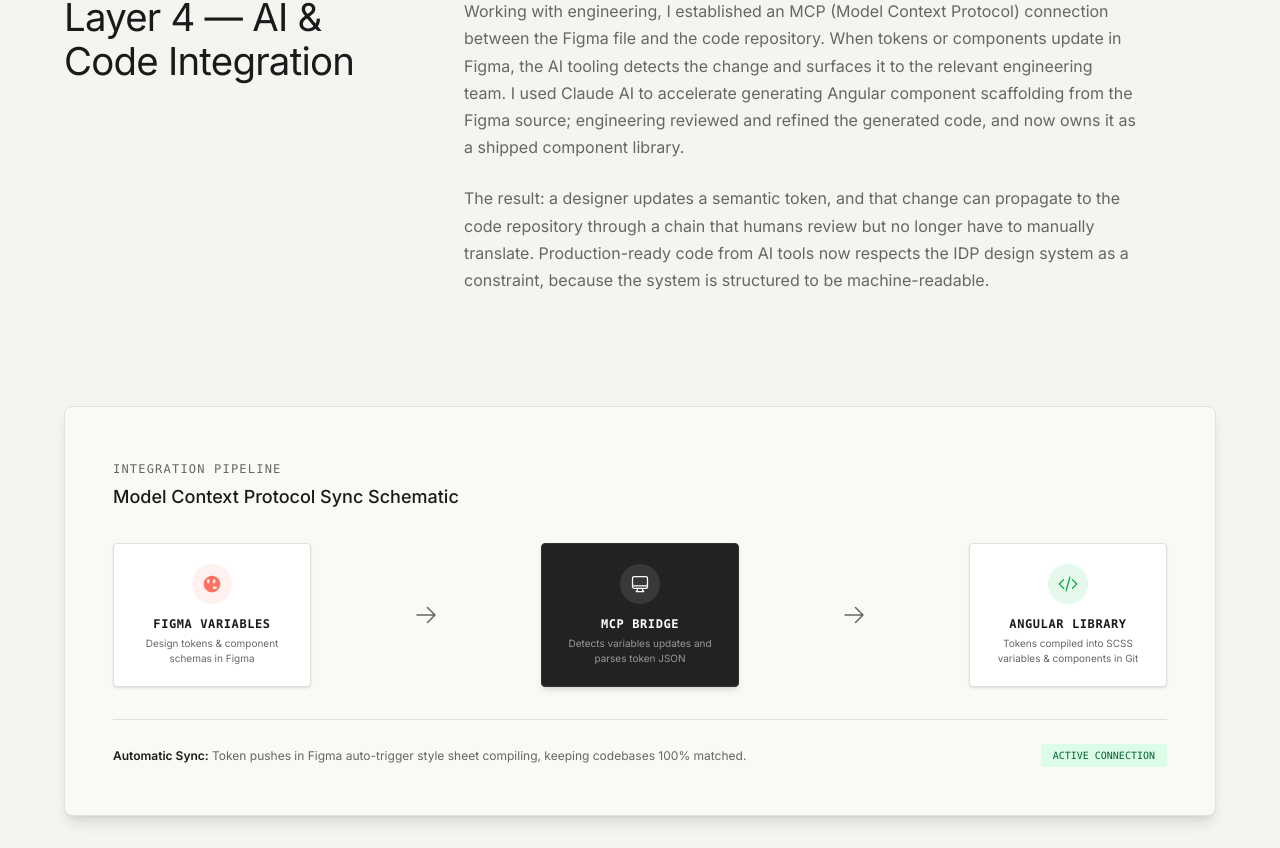
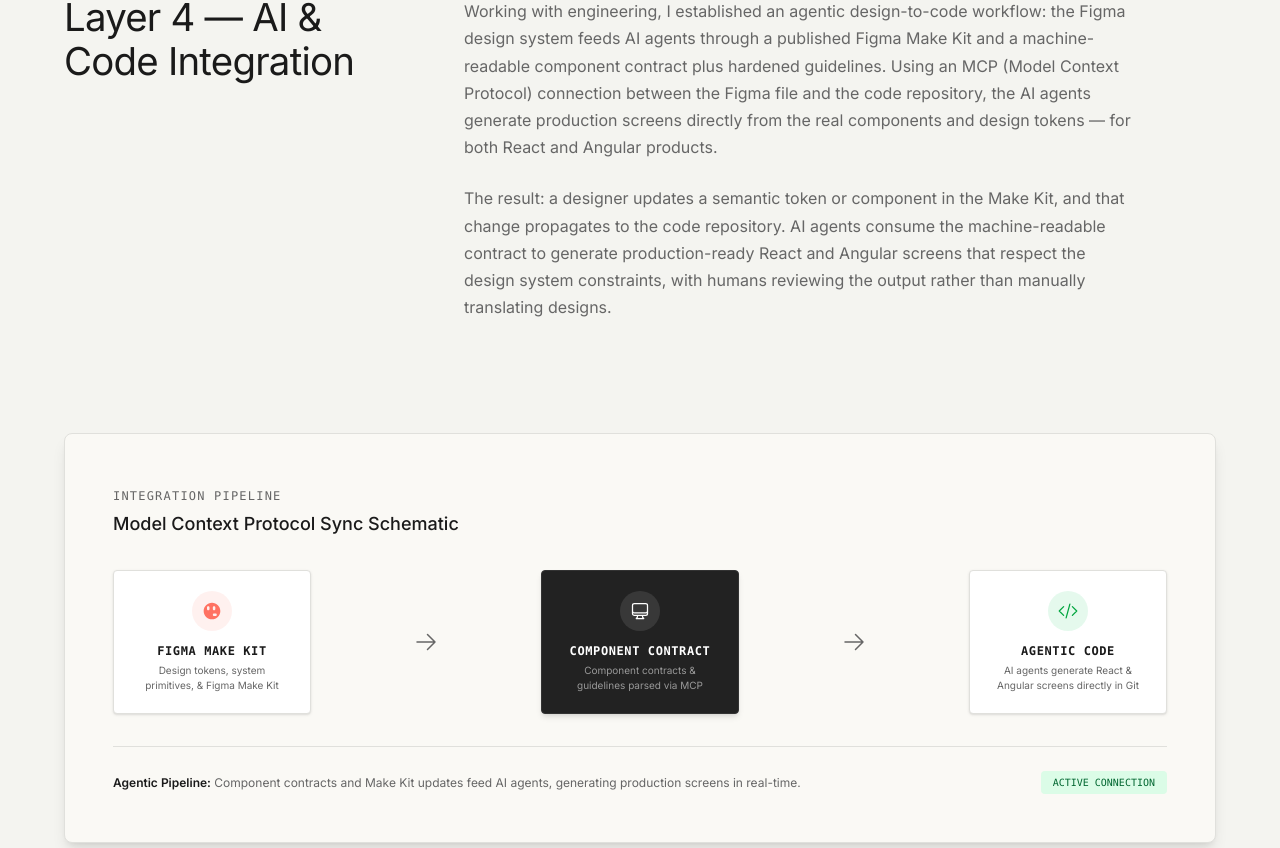
Before and after one commit to renjuren/portfolio, a Next.js app: page /projects/idp-design-system-2026 in a window 1280 px wide. Shown: the part 7792-8640 px from the top of the page. Built offline with nearby package versions, Linux system fonts and the light colour scheme.

Commit message:
docs: reframe case study from Storybook to agentic design-to-code workflow

```diff
--- a/src/app/projects/idp-design-system-2026/page.tsx
+++ b/src/app/projects/idp-design-system-2026/page.tsx
@@ -392,10 +392,10 @@
             <div className="lg:col-span-8">
               <div className="text-body max-w-2xl space-y-6">
                 <p>
-                  This is the layer that made the system genuinely different from what existed before. Working with engineering, I established an MCP (Model Context Protocol) connection between the Figma file and the code repository. When tokens or components update in Figma, the AI tooling detects the change and surfaces it to the relevant engineering team. I used Claude AI to accelerate generating Angular component scaffolding from the Figma source; engineering reviewed and refined the generated code, and now owns it as a shipped component library.
+                  This is the layer that made the system genuinely different from what existed before. Working with engineering, I established an agentic design-to-code workflow: the Figma design system feeds AI agents through a published Figma Make Kit and a machine-readable component contract plus hardened guidelines. Using an MCP (Model Context Protocol) connection between the Figma file and the code repository, the AI agents generate production screens directly from the real components and design tokens — for both React and Angular products.
                 </p>
                 <p>
-                  The result: a designer updates a semantic token, and that change can propagate to the code repository through a chain that humans review but no longer have to manually translate. Production-ready code from AI tools now respects the IDP design system as a constraint, because the system is structured to be machine-readable.
+                  The result: a designer updates a semantic token or component in the Make Kit, and that change propagates to the code repository. AI agents consume the machine-readable contract to generate production-ready React and Angular screens that respect the design system constraints, with humans reviewing the output rather than manually translating designs.
                 </p>
               </div>
             </div>
@@ -418,8 +418,8 @@
                   <div className="w-10 h-10 bg-[#FF7262]/10 text-[#FF7262] rounded-full flex items-center justify-center mb-3">
                     <svg className="w-5 h-5" fill="currentColor" viewBox="0 0 24 24"><path d="M12 2C6.48 2 2 6.48 2 12s4.48 10 10 10 10-4.48 10-10S17.52 2 12 2zm1 14.5c0-.83.67-1.5 1.5-1.5h1.75c.83 0 1.5.67 1.5 1.5s-.67 1.5-1.5 1.5H14.5c-.83 0-1.5-.67-1.5-1.5zM7.5 11c-.83 0-1.5-.67-1.5-1.5V7.75C6 6.92 6.67 6.25 7.5 6.25S9 6.92 9 7.75v1.75c0 .83-.67 1.5-1.5 1.5zm7 0c-.83 0-1.5-.67-1.5-1.5V7.75c0-.83.67-1.5 1.5-1.5s1.5.67 1.5 1.5v1.75c0 .83-.67 1.5-1.5 1.5z" /></svg>
                   </div>
-                  <h5 className="text-xs font-mono font-bold tracking-wider uppercase text-text-primary">Figma Variables</h5>
-                  <p className="text-[10px] text-text-secondary mt-1">Design tokens & component schemas in Figma</p>
+                  <h5 className="text-xs font-mono font-bold tracking-wider uppercase text-text-primary">Figma Make Kit</h5>
+                  <p className="text-[10px] text-text-secondary mt-1">Design tokens, system primitives, & Figma Make Kit</p>
                 </div>
 
                 {/* Arrow 1 */}
@@ -432,8 +432,8 @@
                   <div className="w-10 h-10 bg-white/10 text-white rounded-full flex items-center justify-center mb-3">
                     <svg className="w-5 h-5" fill="none" stroke="currentColor" strokeWidth="1.5" viewBox="0 0 24 24"><path strokeLinecap="round" strokeLinejoin="round" d="M9 17.25v1.007a3 3 0 01-.879 2.122L7.5 21h9l-.621-.621A3 3 0 0115 18.257V17.25m6-12V15a2.25 2.25 0 01-2.25 2.25H5.25A2.25 2.25 0 013 15V5.25m18 0A2.25 2.25 0 0018.75 3H5.25A2.25 2.25 0 003 5.25m18 0V12a2.25 2.25 0 01-2.25 2.25H5.25A2.25 2.25 0 013 12V5.25" /></svg>
                   </div>
-                  <h5 className="text-xs font-mono font-bold tracking-wider uppercase text-white">MCP Bridge</h5>
-                  <p className="text-[10px] text-text-muted mt-1">Detects variables updates and parses token JSON</p>
+                  <h5 className="text-xs font-mono font-bold tracking-wider uppercase text-white">Component Contract</h5>
+                  <p className="text-[10px] text-text-muted mt-1">Component contracts & guidelines parsed via MCP</p>
                 </div>
 
                 {/* Arrow 2 */}
@@ -446,14 +446,14 @@
                   <div className="w-10 h-10 bg-green-500/10 text-green-600 rounded-full flex items-center justify-center mb-3">
                     <svg className="w-5 h-5" fill="none" stroke="currentColor" strokeWidth="1.5" viewBox="0 0 24 24"><path strokeLinecap="round" strokeLinejoin="round" d="M17.25 6.75L22.5 12l-5.25 5.25m-10.5 0L1.5 12l5.25-5.25m7.5-3l-4.5 16.5" /></svg>
                   </div>
-                  <h5 className="text-xs font-mono font-bold tracking-wider uppercase text-text-primary">Angular Library</h5>
-                  <p className="text-[10px] text-text-secondary mt-1">Tokens compiled into SCSS variables & components in Git</p>
+                  <h5 className="text-xs font-mono font-bold tracking-wider uppercase text-text-primary">Agentic Code</h5>
+                  <p className="text-[10px] text-text-secondary mt-1">AI agents generate React & Angular screens directly in Git</p>
                 </div>
               </div>
 
               <div className="mt-8 pt-6 border-t border-border-light flex flex-col md:flex-row justify-between items-start md:items-center gap-4">
                 <div className="text-xs text-text-secondary">
-                  <strong className="text-text-primary">Automatic Sync:</strong> Token pushes in Figma auto-trigger style sheet compiling, keeping codebases 100% matched.
+                  <strong className="text-text-primary">Agentic Pipeline:</strong> Component contracts and Make Kit updates feed AI agents, generating production screens in real-time.
                 </div>
                 <span className="text-[10px] uppercase font-mono bg-green-100 text-green-800 px-3 py-1 rounded">Active Connection</span>
               </div>
@@ -665,10 +665,10 @@
             <div className="lg:col-span-8">
               <div className="text-body max-w-2xl space-y-6">
                 <p>
-                  Two things stand out in hindsight.
+                  Three things stand out in hindsight.
                 </p>
                 <p>
-                  <strong>I'd build in Storybook in parallel with the Figma work</strong>, using Code Connect from day one. I built the Figma side first and the code side later. That sequence worked, but it added a translation layer that didn't need to exist. If Storybook and Code Connect were live from the first component, design-to-code parity would have been a property of the system, not a goal to retrofit.
+                  <strong>I'd define the machine-readable component contracts and Figma Make Kit in parallel with the core Figma work</strong>, enabling agentic generation from day one. I built the Figma design system first and structured the AI contracts later. If the component contracts and guidelines were defined alongside the initial design system build, we could have enabled AI agents to generate production screens directly from the start, rather than retrofitting AI constraints onto existing components.
                 </p>
                 <p>
                   <strong>I'd build sub-brand-aware components from the start.</strong> The current system serves the unified IDP brand cleanly, but as IDP evolves toward more sub-brand-differentiated products, I'm now retrofitting variation into components that were designed for uniformity.
```
